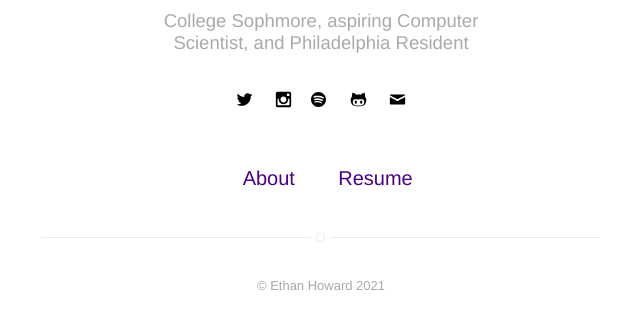
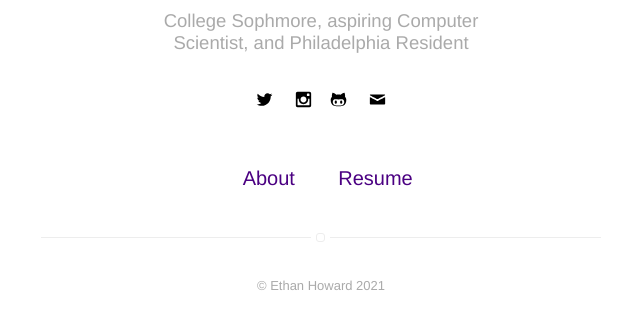
Before and after one commit to ethanhoward18/ethanhoward18.github.io, a plain HTML site: page index.html in a window 1280 px wide. Shown: the part 352-688 px from the top of the page, without its empty margins (319-959 px from the left). Drawn offline with Linux system fonts and the light colour scheme.

Commit message:
Update index.html

```diff
--- a/index.html
+++ b/index.html
@@ -1549,11 +1549,6 @@
                         <svg class="icon icon-instagram">
                             <use xlink:href="#icon-instagram"></use>
                         </svg>
-                    <a class="link" data-title="open.spotify.com/user/ethanchoward" href="https://open.spotify.com/user/ethanchoward" target="_blank">
-                        <svg class="icon icon-spotify">
-                            <use xlink:href="#icon-spotify"></use>
-                        </svg>
-                    </a>
                     <a class="link" data-title="github.com/ethanhoward18" href="https://github.com/ethanhoward18" target="_blank">
                         <svg class="icon icon-github">
                             <use xlink:href="#icon-github"></use>
```
